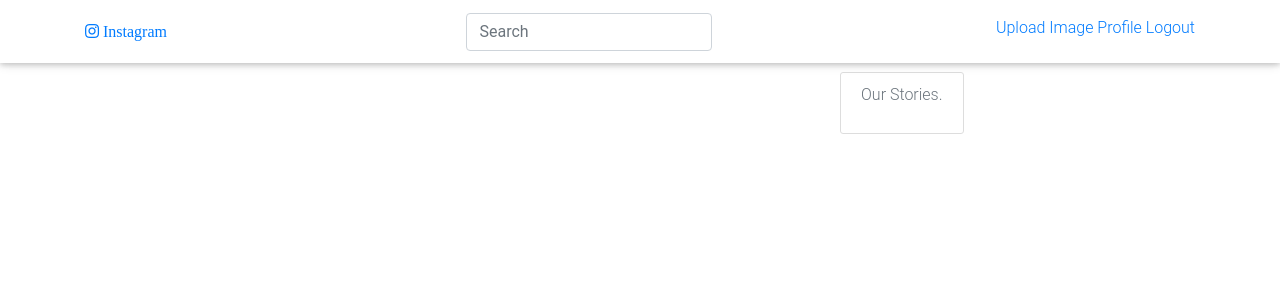
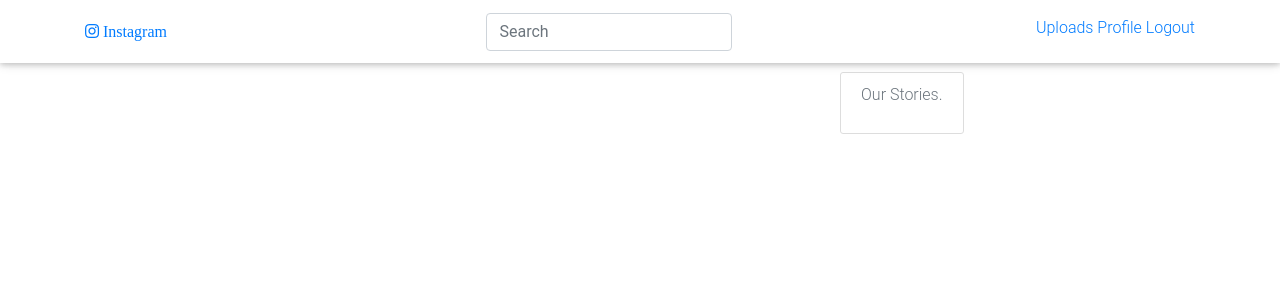
Before and after one commit to alex-muliande/Instaclone, a Django app: page / in a window 1280 px wide. Shown: the top 300 px of the page. Run offline with Django 3.2, Linux system fonts and the light colour scheme; the visitor is signed in with stand-in values (Sample User, id 1); data that the repository does not hold is empty; some libraries are stand-ins or nearby versions.

Commit message:
change the navbar to uploads for simplicity.

```diff
--- a/insta/templates/navbar.html
+++ b/insta/templates/navbar.html
@@ -34,7 +34,7 @@
             <!-- Navbar Right Side -->
             <div class="navbar-nav" id="inline">
                 {% if user.is_authenticated%}
-                <a class="nav-item nav-link" href="{% url 'post-create' %}">Upload Image </a>
+                <a class="nav-item nav-link" href="{% url 'post-create' %}">Uploads </a>
                 <a class="nav-item nav-link" href="{% url 'profile' %}">Profile</a>
                 <a class="nav-item nav-link" href="{% url 'logout' %}">Logout</a>
                 {% else %}
```
